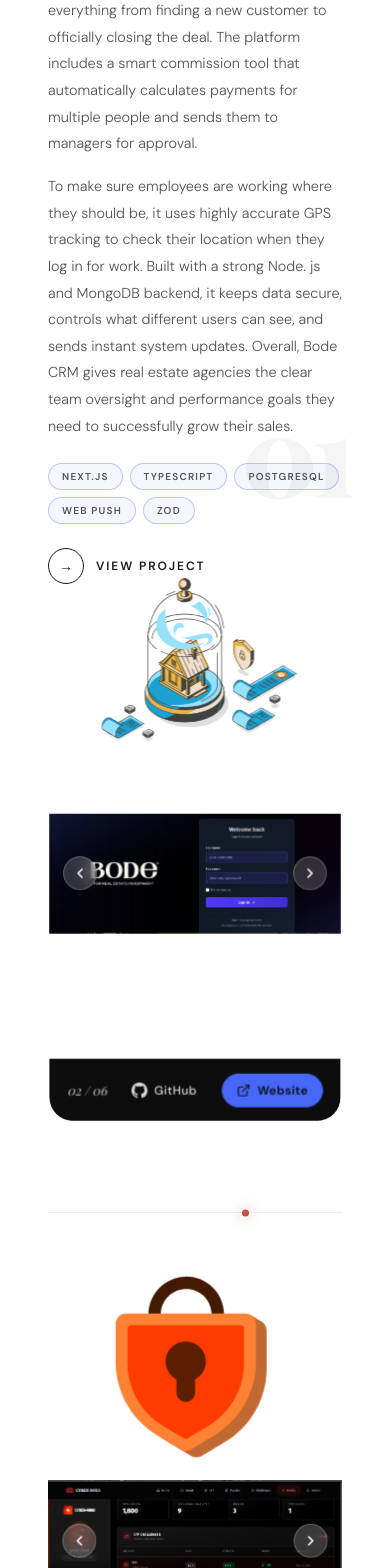
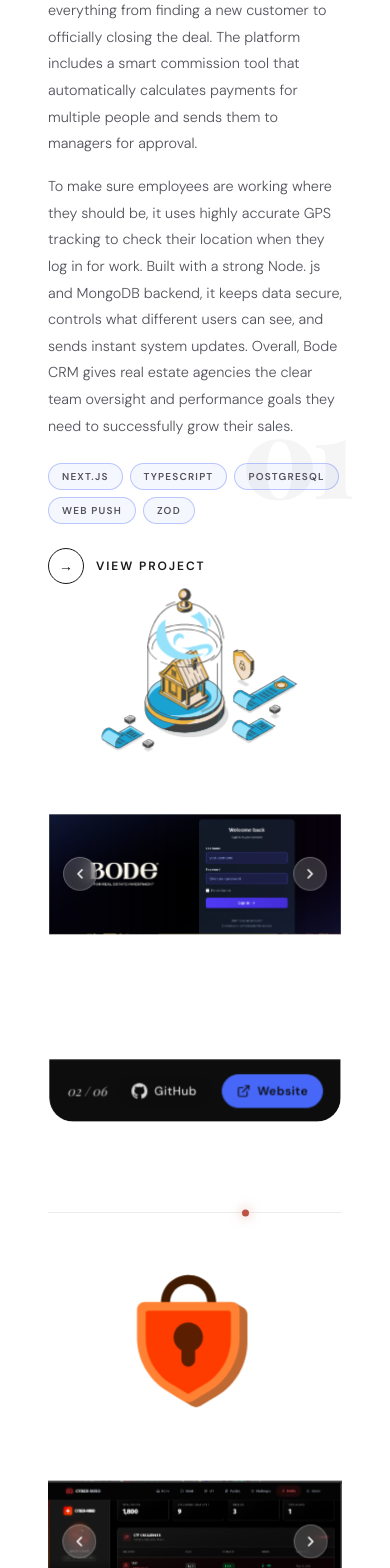
Before and after one commit to YasinEmad/me-, a Next.js app: page / in a window 390 px wide. Shown: the part 5417-6985 px from the top of the page. Built offline with nearby package versions, Linux system fonts and the light colour scheme; a web font is replaced by a local one.

Commit message:
responsive

```diff
--- a/components/ProjectRow.tsx
+++ b/components/ProjectRow.tsx
@@ -400,7 +400,7 @@
     <motion.div style={{ height: "clamp(500px,60vw,700px)", y: cardY, scale: cardScale, opacity: cardOpacity, rotate: cardRotate, zIndex: 1 }}>
       <div style={{ position: "relative", width: "100%", height: "100%" }}>
         {project.animation && (
-          <div style={{
+          <div className={`project-animation ${project.id === "03" ? "project-animation--doctor" : project.id === "02" ? "project-animation--security" : ""}`} style={{
             position: 'absolute',
             top: project.id === "03" ? -80 : -60,
             left: '50%',
--- a/components/contact.tsx
+++ b/components/contact.tsx
@@ -82,7 +82,7 @@
     };
   }, [src]);
 
-  return <div ref={ref} style={{ width: '100%', minHeight: 520, height: '100%', transform: 'translateY(-30px) scale(0.7)', transformOrigin: 'center top' }} />;
+  return <div ref={ref} className="contact-lottie" style={{ width: '100%', minHeight: 520, height: '100%', transform: 'translateY(-30px) scale(0.7)', transformOrigin: 'center top' }} />;
 }
 
 /* ══════════════════════════════════════════════════════════════════
@@ -426,9 +426,48 @@
 ══════════════════════════════════════════════════════════ */
 const CSS = `
   @import url('https://fonts.googleapis.com/css2?family=Playfair+Display:ital,wght@0,400;0,700;0,900;1,400&family=DM+Sans:wght@300;400;500;600&display=swap');
+
+  .contact-lottie {
+    width: 100%;
+    min-height: 520px;
+    height: 100%;
+    transform-origin: center top;
+  }
+
+  @media (max-width: 940px) {
+    .contact-animation-wrapper {
+      min-height: 420px;
+    }
+
+    .contact-right {
+      padding-left: 0 !important;
+      border-left: none !important;
+      padding-top: 1.5rem !important;
+    }
+
+    .cf-layout {
+      gap: 2rem !important;
+    }
+  }
+
   @media (max-width: 640px) {
     .cf-two-col { grid-template-columns: 1fr !important; }
-    .cf-layout   { grid-template-columns: 1fr !important; }
+    .cf-layout   { grid-template-columns: 1fr !important; gap: 1rem !important; }
+
+    .contact-animation-wrapper {
+      min-height: auto !important;
+      align-items: flex-start !important;
+    }
+
+    .contact-right {
+      padding-top: 0.6rem !important;
+    }
+
+    .contact-lottie {
+      min-height: 220px !important;
+      height: auto !important;
+      transform: translateY(0) scale(0.85) !important;
+    }
   }
 `;
 
@@ -455,12 +494,12 @@
           style={{ display: "grid", gridTemplateColumns: "1.8fr 0.45fr", gap: "clamp(2.5rem,5vw,5rem)", alignItems: "start" }}
         >
           {/* Left: Contact animation */}
-          <div style={{ position: 'relative', minHeight: 540, overflow: 'hidden', display: 'flex', alignItems: 'center', justifyContent: 'center'}}>
+          <div className="contact-animation-wrapper" style={{ position: 'relative', minHeight: 540, overflow: 'hidden', display: 'flex', alignItems: 'center', justifyContent: 'center'}}>
             <LottieContainer src="/Contactus.json" />
           </div>
 
           {/* Right: Creative social links */}
-          <div style={{ paddingTop: 8, paddingLeft: 28, borderLeft: '1px solid rgba(26, 25, 25, 0.89)' }}>
+          <div className="contact-right" style={{ paddingTop: 8, paddingLeft: 28, borderLeft: '1px solid rgba(26, 25, 25, 0.89)' }}>
             <CreativeSocials />
           </div>
         </div>
--- a/components/projects.tsx
+++ b/components/projects.tsx
@@ -150,6 +150,36 @@
     .ps-proj-row { grid-template-columns: 1fr !important; gap: 3rem !important; }
     .ps-proj-row > div:nth-child(1) { order: 2; }
     .ps-proj-row > div:nth-child(2) { order: 1; }
+
+    .project-animation {
+      top: -60px !important;
+    }
+
+    .project-animation--doctor {
+      width: 420px !important;
+      height: 260px !important;
+    }
+
+    .project-animation--security {
+      width: 360px !important;
+      height: 220px !important;
+    }
+  }
+
+  @media (max-width: 640px) {
+    .project-animation {
+      top: -50px !important;
+    }
+
+    .project-animation--doctor {
+      width: 320px !important;
+      height: 220px !important;
+    }
+
+    .project-animation--security {
+      width: 280px !important;
+      height: 190px !important;
+    }
   }
 `;
 
```
